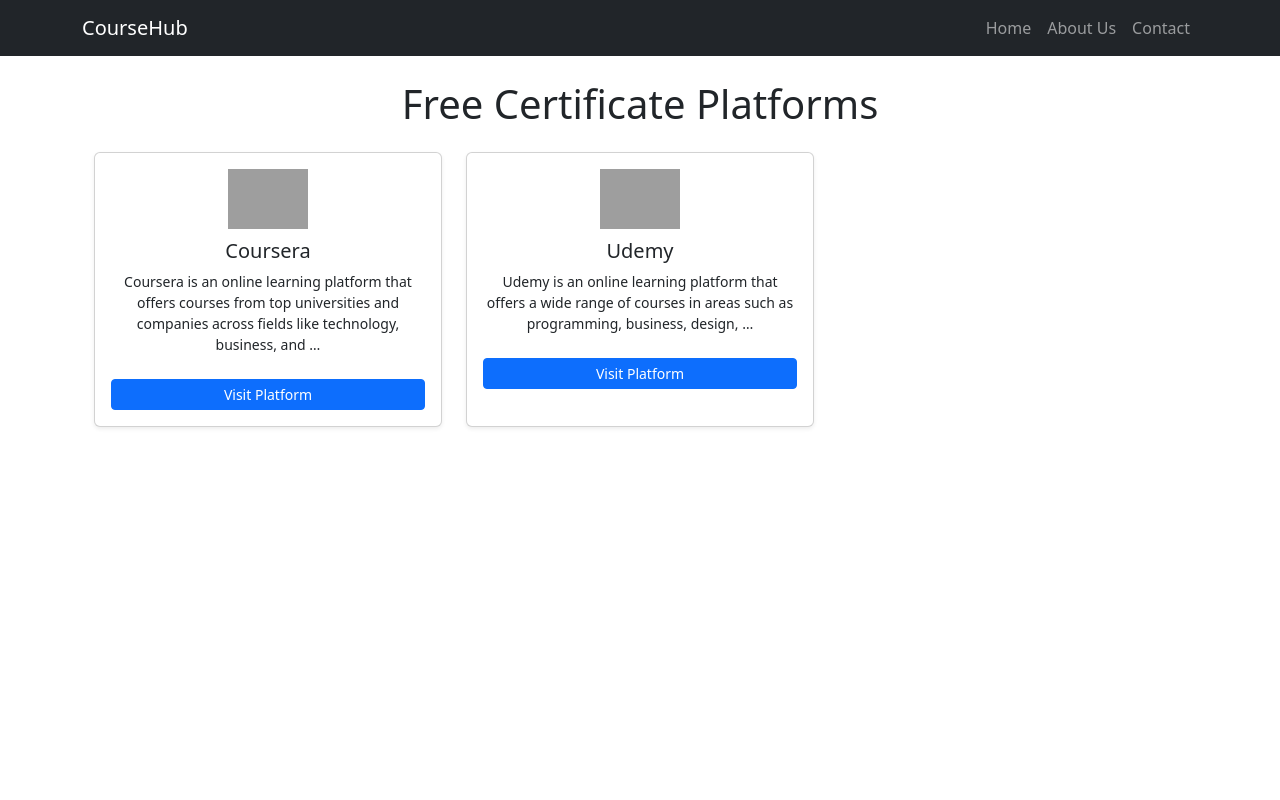
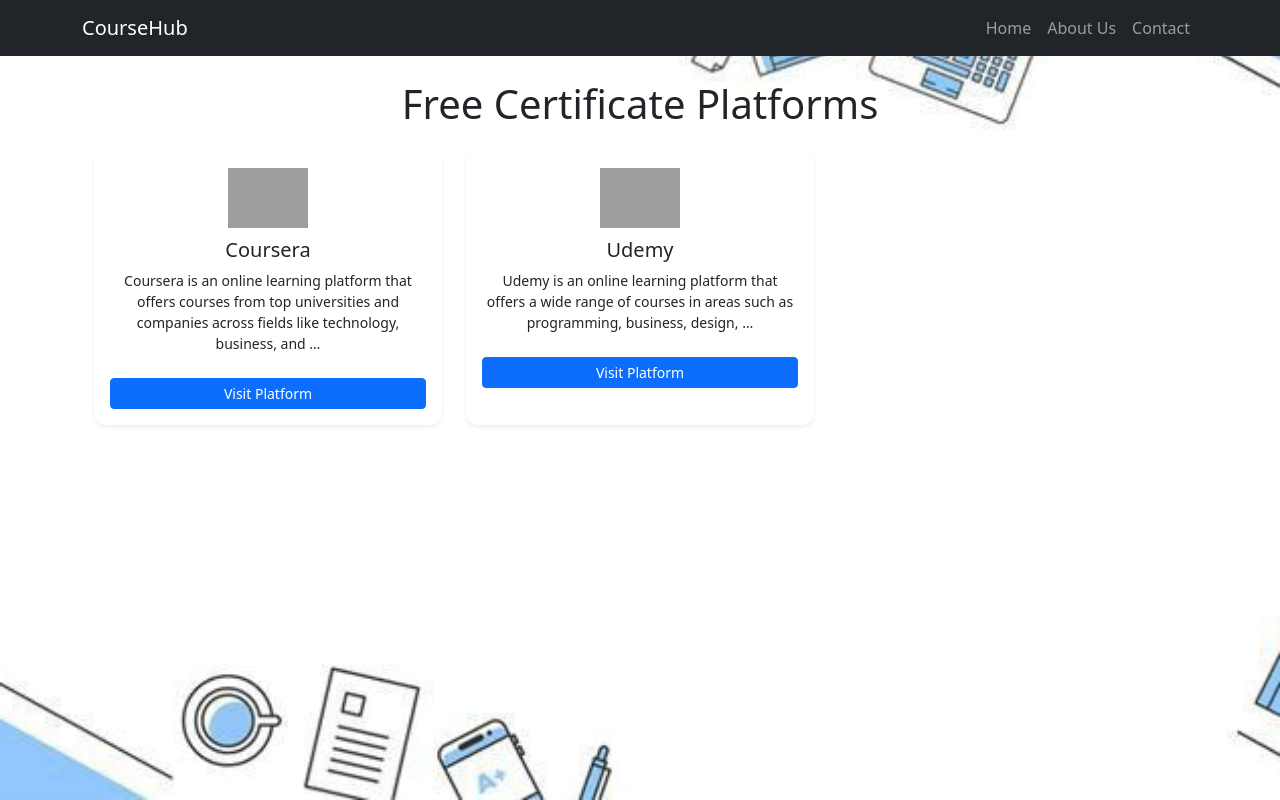
Before and after one commit to Bhavini-31/Free-course-certificate-platform, a Django app: template free_certificate_course_project/course_platform/templates/home.html in a window 1280 px wide. Run offline with Django 5.2, Linux system fonts and the light colour scheme; the template is opened without the code that fills it: values that come from a table or form of the project are taken from there, others are empty; data comes from the database, SQL or seed files in the repository; both versions use the stored data as it was after the commit; parts of the project's set-up code (start-up, migrations or seed data) failed here and were passed over; grey boxes are pictures that could not be loaded.

Commit message:
proper structure

```diff
--- a/free_certificate_course_project/course_platform/templates/home.html
+++ b/free_certificate_course_project/course_platform/templates/home.html
@@ -1,5 +1,5 @@
 {% extends 'base.html' %}
-
+{% load static %}
 {% block content %}
 
 <h1 class="text-center mb-4">Free Certificate Platforms</h1>
@@ -13,9 +13,8 @@
             <div class="card text-center p-3 shadow-sm h-100">
 
                 <!-- Logo -->
-                <img src="{{ platform.logo }}"
-                     onerror="this.src='https://via.placeholder.com/100';"
-                     style="height:60px; object-fit:contain; margin-bottom:10px;">
+                <img src="{{ platform.logo }}" onerror="this.src='https://via.placeholder.com/100';"
+                    style="height:60px; object-fit:contain; margin-bottom:10px;">
 
                 <!-- Name -->
                 <h5>{{ platform.name }}</h5>
@@ -26,8 +25,7 @@
                 </p>
 
                 <!-- Button -->
-                <a href="{{ platform.link }}" target="_blank"
-                   class="btn btn-primary btn-sm mt-2">
+                <a href="{{ platform.link }}" target="_blank" class="btn btn-primary btn-sm mt-2">
                     Visit Platform
                 </a>
 
@@ -39,4 +37,34 @@
     </div>
 </div>
 
+<style>
+.card {
+    border: none;
+    border-radius: 12px;
+    transition: 0.3s ease;
+    box-shadow: 0 4px 18px rgba(0, 0, 0, 0.57);
+}
+
+.card:hover {
+    transform: translateY(-5px);
+    box-shadow: 0 8px 15px rgba(0, 0, 0, 0.8);
+}
+
+body {
+    min-height: 100vh;
+    margin: 0;
+
+    background: url("{% static 'images/bg.jpg' %}");
+    background-size: cover;
+    background-position: center;
+    background-repeat: no-repeat;
+    background-attachment: fixed;
+}
+
+/* remove grey overlay */
+.container {
+    background: transparent !important;
+}
+</style>
+
 {% endblock %}
```
Also changed, not shown: free_certificate_course_project/course_platform/static/images/bg.jpg (added), free_certificate_course_project/db.sqlite3.
